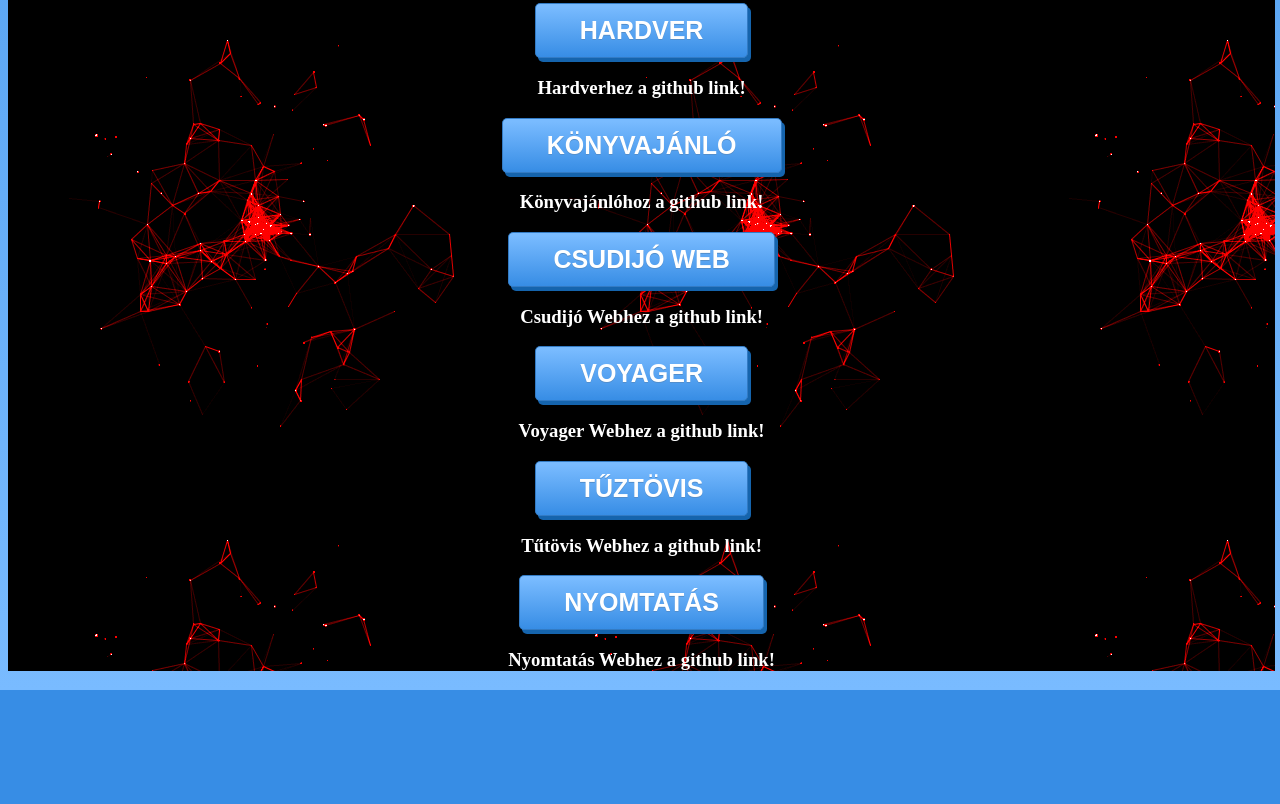
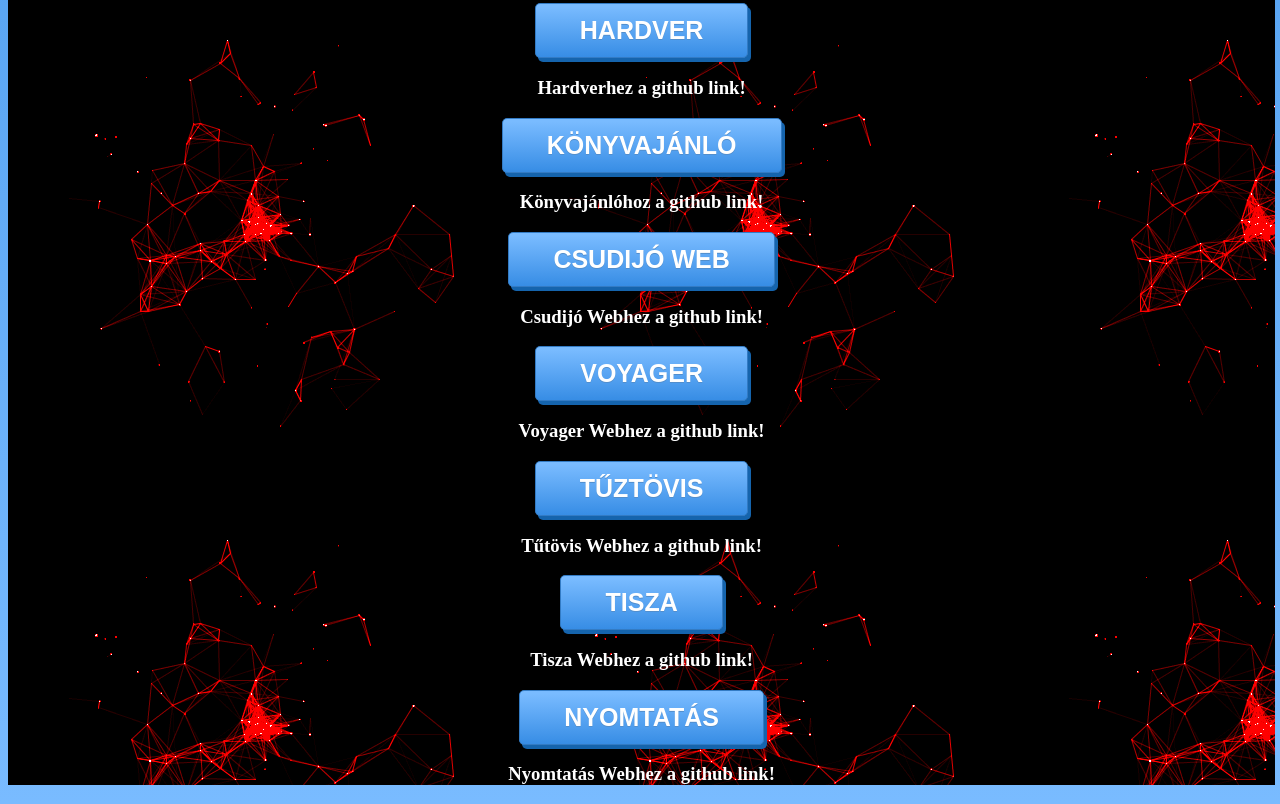
Before and after one commit to vagnerdavid/OSSZES_MUNKA, a plain HTML site: page index.html in a window 1280 px wide. Shown: the part 1026-1830 px from the top of the page. Before the commit the page ends 1716 px from the top, so only its background shows below. Drawn offline with Linux system fonts and the light colour scheme.

Commit message:
Update index.html

```diff
--- a/index.html
+++ b/index.html
@@ -73,6 +73,11 @@
 </div>
 
   <div class="container">
+    <button class="myButton" onclick="window.open('https://vagnerdavid.github.io/TISZA/','_blank')"> TISZA</button>
+    <h3>Tisza Webhez a github link!</h3>
+</div>
+
+      <div class="container">
     <button class="myButton" onclick="window.open('https://vagnerdavid.github.io/NYOMTATAS/','_blank')"> NYOMTATÁS</button>
     <h3>Nyomtatás Webhez a github link!</h3>
 </div>
```
